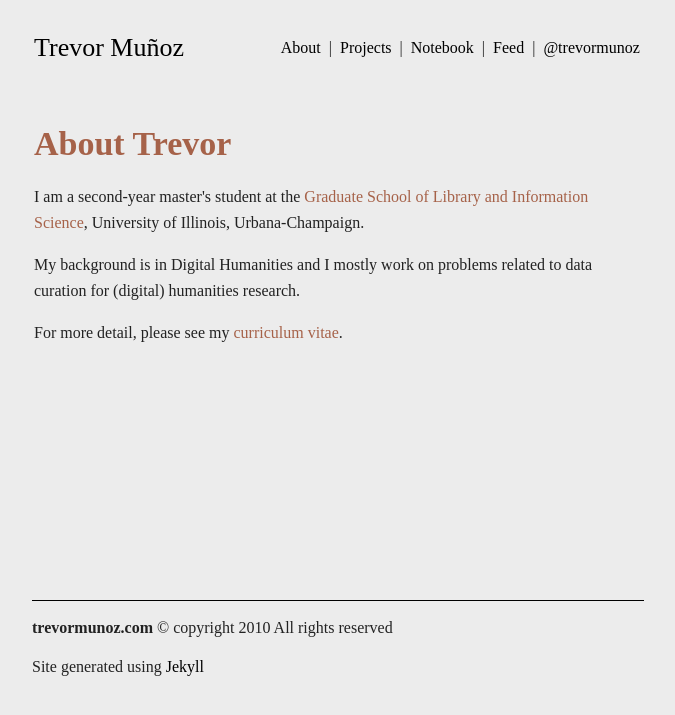
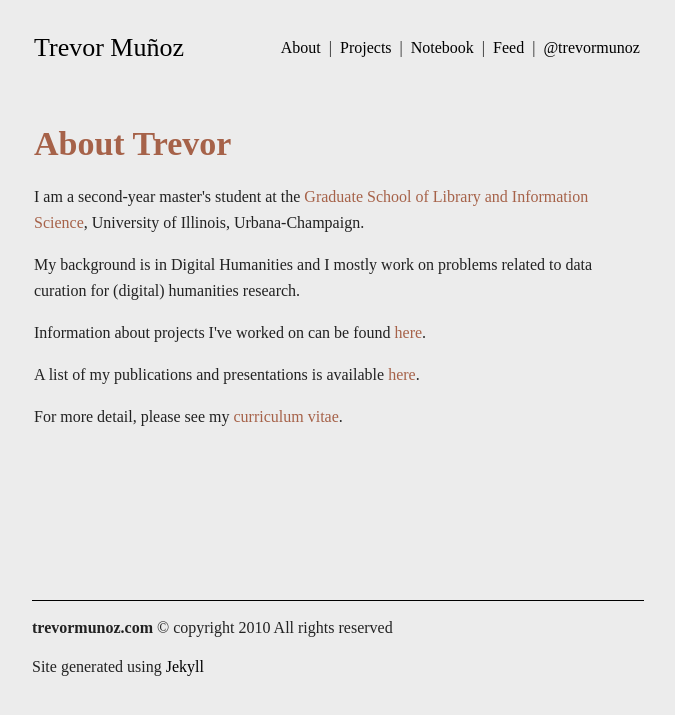
Before and after one commit to trevormunoz/calling-card, a Jekyll site: the page built from about/index.html, in a window 1280 px wide. Shown: the top 715 px of the page, without its empty margins (302-977 px from the left). Built offline with Jekyll 4.4.1, drawn with Linux system fonts in a browser that asks for light colours; nearby versions of some CDN libraries; library files that are not in the unit come from our copies; Markdown is read by kramdown in place of the engine named in the settings.

Commit message:
created publications page

```diff
--- a/about/index.html
+++ b/about/index.html
@@ -8,5 +8,9 @@ title: About Trevor
 	<p>I am a second-year master's student at the <a href="http://www.lis.illinois.edu/" target="_blank">Graduate School of Library and Information Science</a>, University of Illinois, Urbana-Champaign.</p>
 	<p>My background is in Digital Humanities and I mostly work on problems related to data curation for (digital) humanities research.</p>
 
+	<p>Information about projects I've worked on can be found <a href="/projects/">here</a>.</p>
+
+	<p>A list of my publications and presentations is available <a href="/about/publications/">here</a>.</p>
+
 	<p>For more detail, please see my <a href="/munoz.trevor_cv.pdf" target="_blank">curriculum vitae</a>.</p>
 </div>
```
Also changed, not shown: about/publications/index.html (added, +22 -0 lines).
